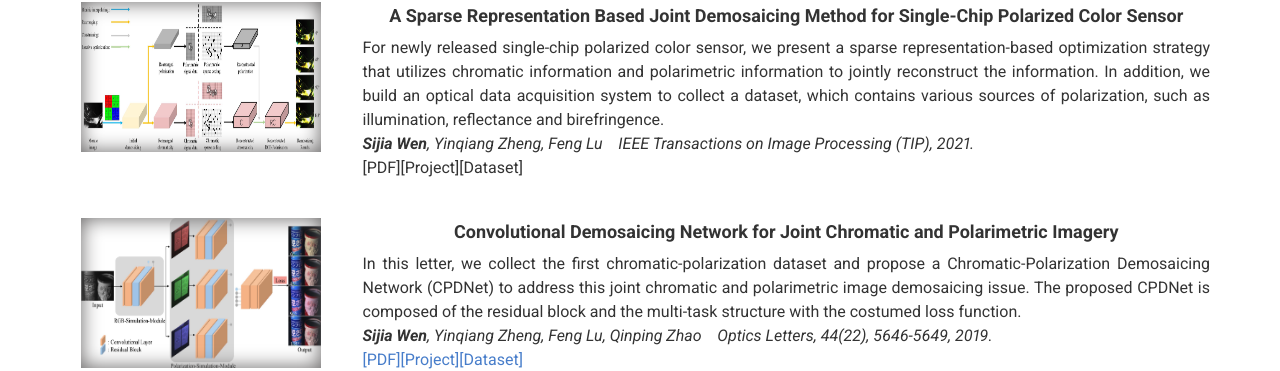
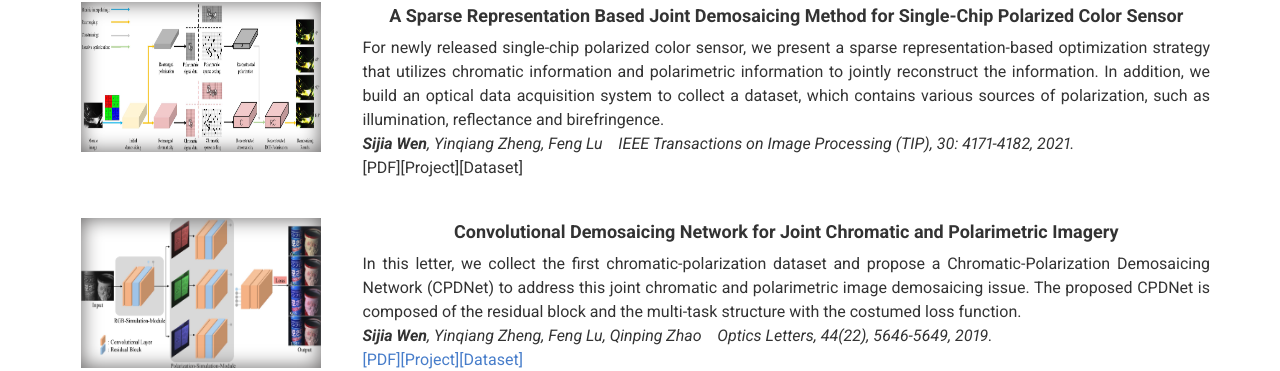
Before and after one commit to wsj6666/wsj6666.github.io, a Jekyll site: the page built from index.md, in a window 1280 px wide. Shown: the part 535-906 px from the top of the page. Built offline with Jekyll 4.4.1, drawn with Linux system fonts in a browser that asks for light colours; nearby versions of some CDN libraries.

Commit message:
Update _config.yml

```diff
--- a/_config.yml
+++ b/_config.yml
@@ -33,7 +33,7 @@ content:
             A Sparse Representation Based Joint Demosaicing Method for Single-Chip Polarized Color Sensor
         description: | # this will include new lines to allow paragraphs
             For newly released single-chip polarized color sensor, we present a sparse representation-based optimization strategy that utilizes chromatic information and polarimetric information to jointly reconstruct the information. In addition, we build an optical data acquisition system to collect a dataset, which contains various sources of polarization, such as illumination, reflectance and birefringence. <br>
-            <i>**Sijia Wen**, Yinqiang Zheng, Feng Lu &nbsp;&nbsp;&nbsp;IEEE Transactions on Image Processing (TIP), 2021.</i><br>
+            <i>**Sijia Wen**, Yinqiang Zheng, Feng Lu &nbsp;&nbsp;&nbsp;IEEE Transactions on Image Processing (TIP), 30: 4171-4182, 2021.</i><br>
             [PDF][Project][Dataset]
       - layout: left
         list_image: images/OL.jpg
```
